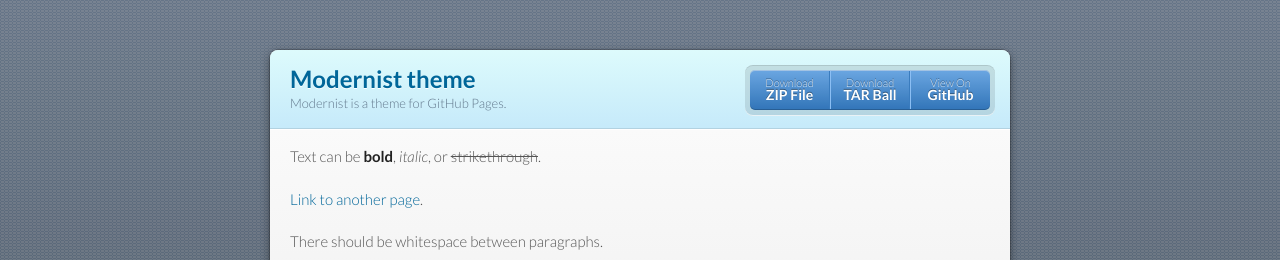
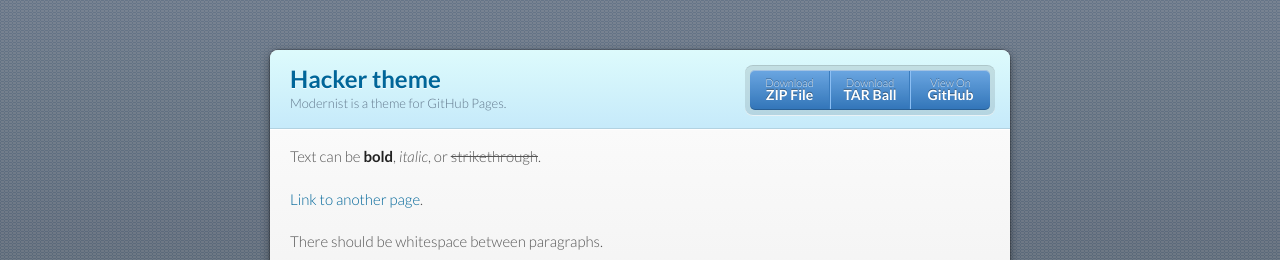
Before and after one commit to PHPMAXWELL/phpmaxwell.github.io, a Jekyll site: the page built from index.md, in a window 1280 px wide and 900 px high. Shown: the top 260 px of the window. Built offline with Jekyll 4.4.1, drawn with Linux system fonts in a browser that asks for light colours.

Commit message:
jekill theme init

```diff
--- a/_config.yml
+++ b/_config.yml
@@ -1,5 +1,5 @@
-title: Modernist theme
+title: Hacker theme
 description: Modernist is a theme for GitHub Pages.
 show_downloads: true
 google_analytics:
-theme: jekyll-theme-modernist
+theme: jekyll-theme-hacker
```
